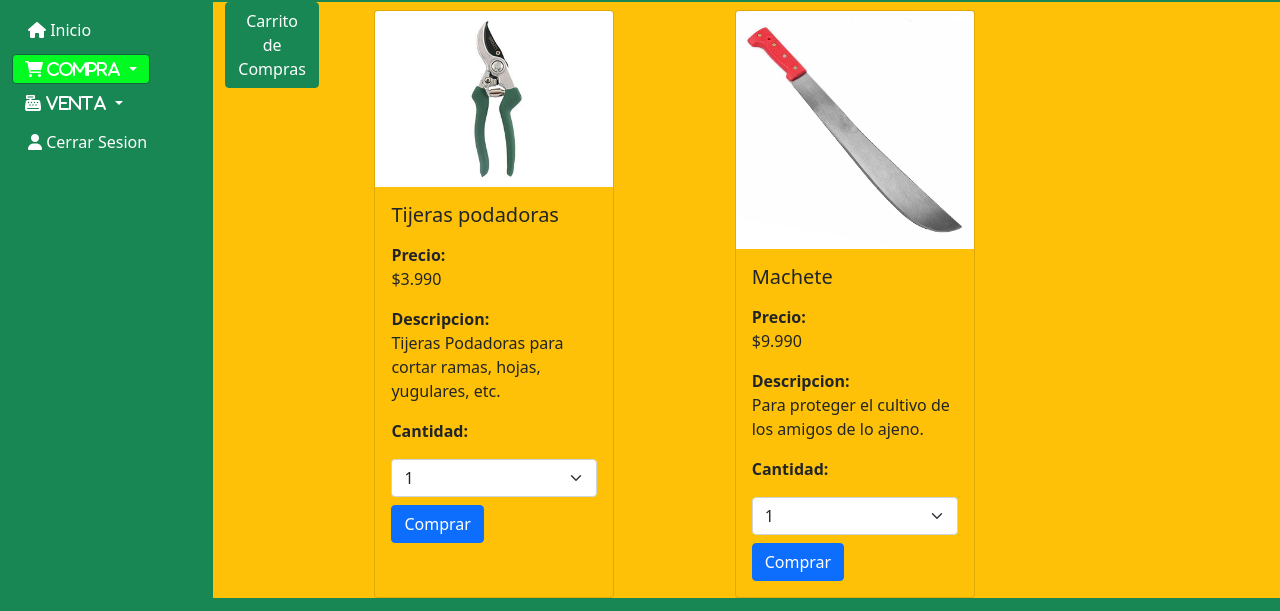
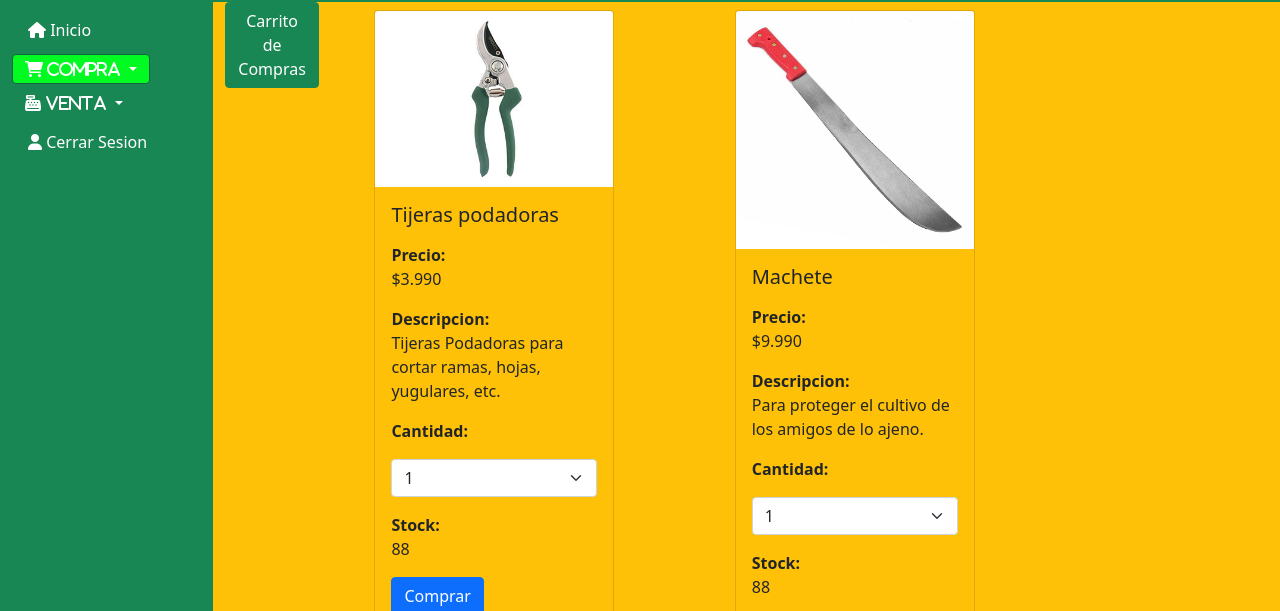
Before and after one commit to RagnaCr1ms0n/otro, a plain HTML site: page herramientas.html in a window 1280 px wide. Shown: the part 152-763 px from the top of the page. Drawn offline with nearby package versions, Linux system fonts and the light colour scheme.

Commit message:
Update herramientas.html

```diff
--- a/herramientas.html
+++ b/herramientas.html
@@ -143,6 +143,7 @@
                       <option>3</option>
                       <option>4</option>
                     </select>
+                    <p><dt>Stock:</dt> 88</p>
                     <a href="" class="btn btn-primary">Comprar</a>
                   </div>
                 </div>
@@ -167,6 +168,7 @@
                       <option>3</option>
                       <option>4</option>
                     </select>
+                    <p><dt>Stock:</dt> 88</p>
                     <a href="" class="btn btn-primary">Comprar</a>
                   </div>
                 </div>
```
